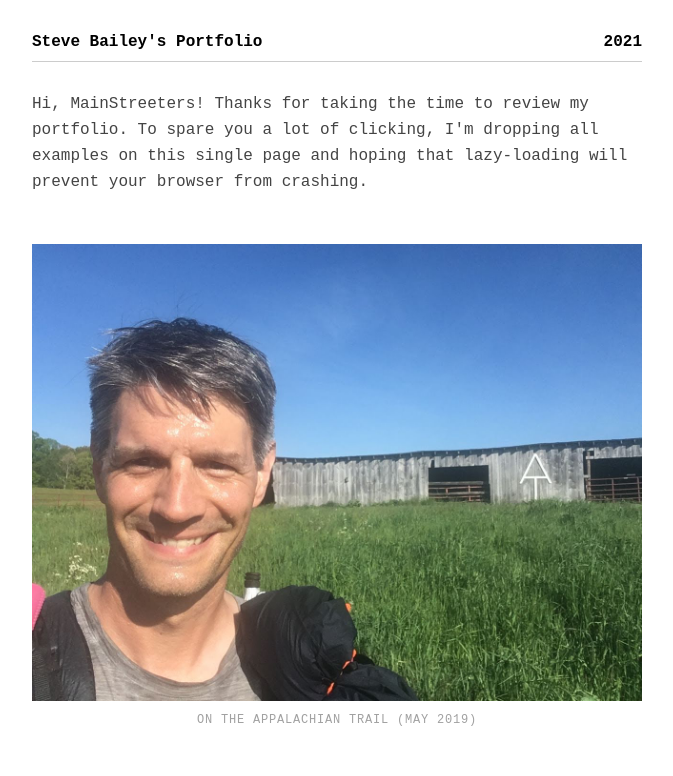
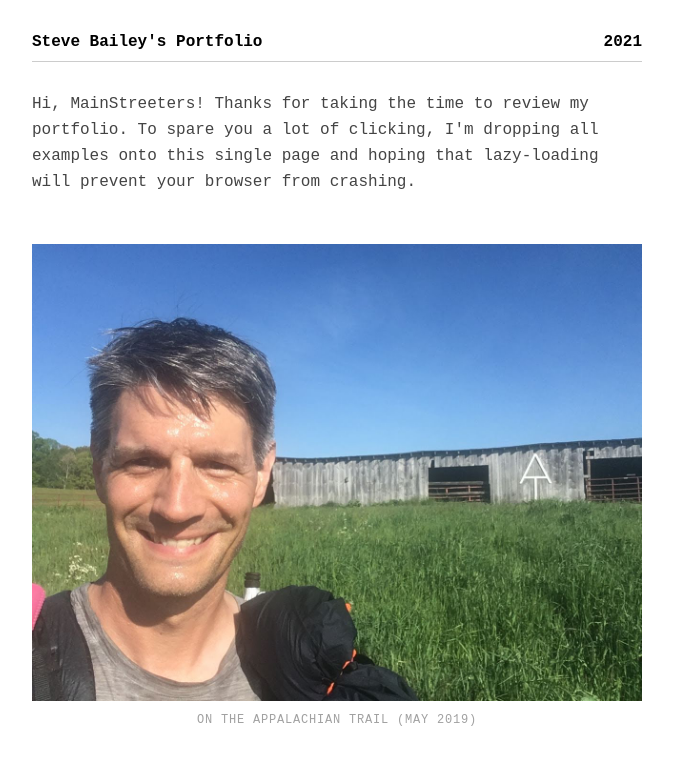
Before and after one commit to icegulch/with-brio-2.0, an Eleventy site: page src/bailey/portfolio/index.njk in a window 1280 px wide. Shown: the top 776 px of the page, without its empty margins (303-976 px from the left). Built offline with nearby package versions, Linux system fonts and the light colour scheme; Eleventy itself is replaced by a stand-in of ours; files that its build step writes are made by us from their sources.

Commit message:
refinements6

```diff
--- a/src/bailey/portfolio/index.njk
+++ b/src/bailey/portfolio/index.njk
@@ -14,7 +14,7 @@ permalink: /bailey/portfolio/
   </header>
   <article class="flow">
     <p>
-      Hi, MainStreeters! Thanks for taking the time to review my portfolio. To spare you a lot of clicking, I'm dropping all examples on this single page and hoping that lazy-loading will prevent your browser from crashing.
+      Hi, MainStreeters! Thanks for taking the time to review my portfolio. To spare you a lot of clicking, I'm dropping all examples onto this single page and hoping that lazy-loading will prevent your browser from crashing.
     </p>
     <figure>
       <img src="/images/portfolio/steve.jpg" loading="eager" width="1280" height="960">
```
